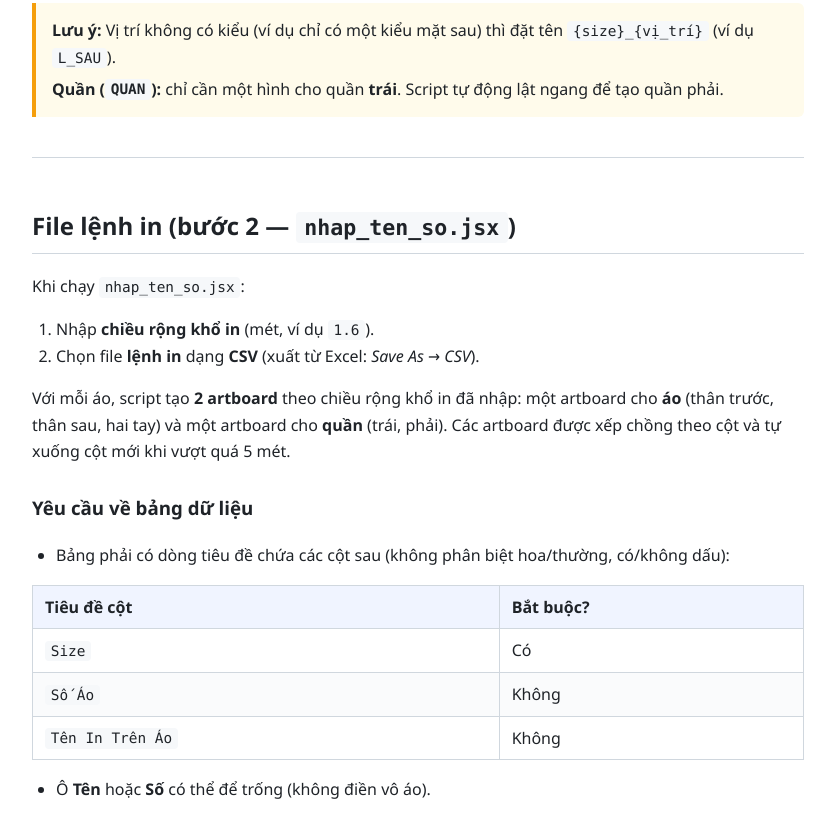
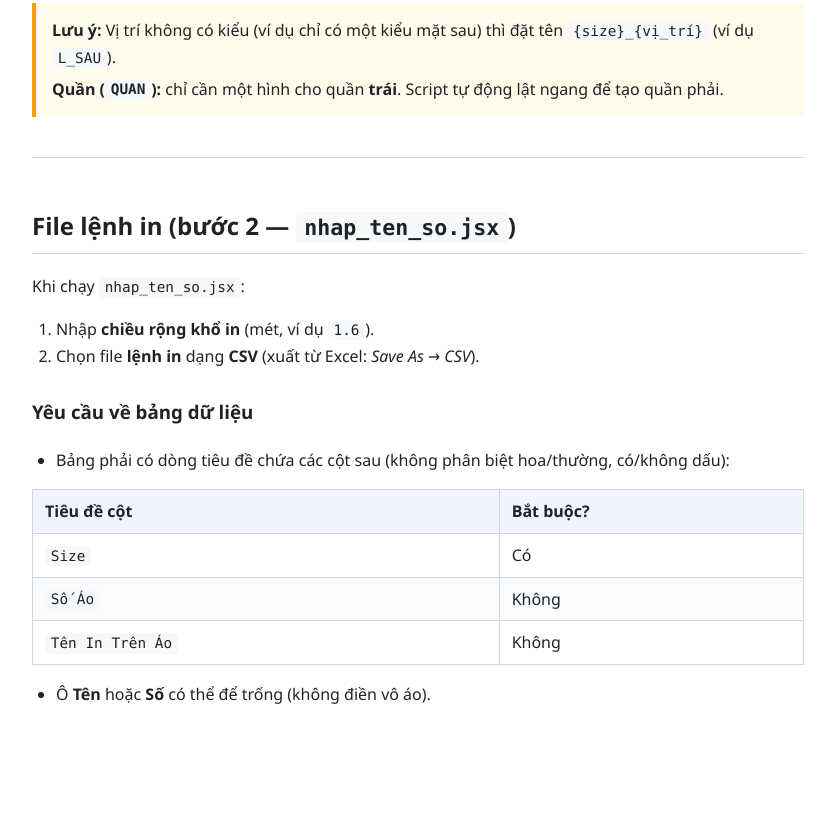
Before and after one commit to xuantien1026/mk, a plain HTML site: page index.html in a window 1280 px wide. Shown: the part 2513-3350 px from the top of the page, without its empty margins (222-1057 px from the left). After the commit the page ends 3317 px from the top, so only its background shows below. Drawn offline with Linux system fonts and the light colour scheme.

Commit message:
Update manual

```diff
--- a/index.html
+++ b/index.html
@@ -302,10 +302,6 @@ S_SAU_KIEU2    M_SAU_KIEU2    L_SAU_KIEU2    ...</code></pre>
     <li>Chọn file <strong>lệnh in</strong> dạng <strong>CSV</strong> (xuất từ Excel: <em>Save As → CSV</em>).</li>
   </ol>
 
-  <p>Với mỗi áo, script tạo <strong>2 artboard</strong> theo chiều rộng khổ in đã nhập: một artboard cho
-    <strong>áo</strong> (thân trước, thân sau, hai tay) và một artboard cho <strong>quần</strong> (trái, phải).
-    Các artboard được xếp chồng theo cột và tự xuống cột mới khi vượt quá 5 mét.</p>
-
   <h3>Yêu cầu về bảng dữ liệu</h3>
 
   <ul>
```
